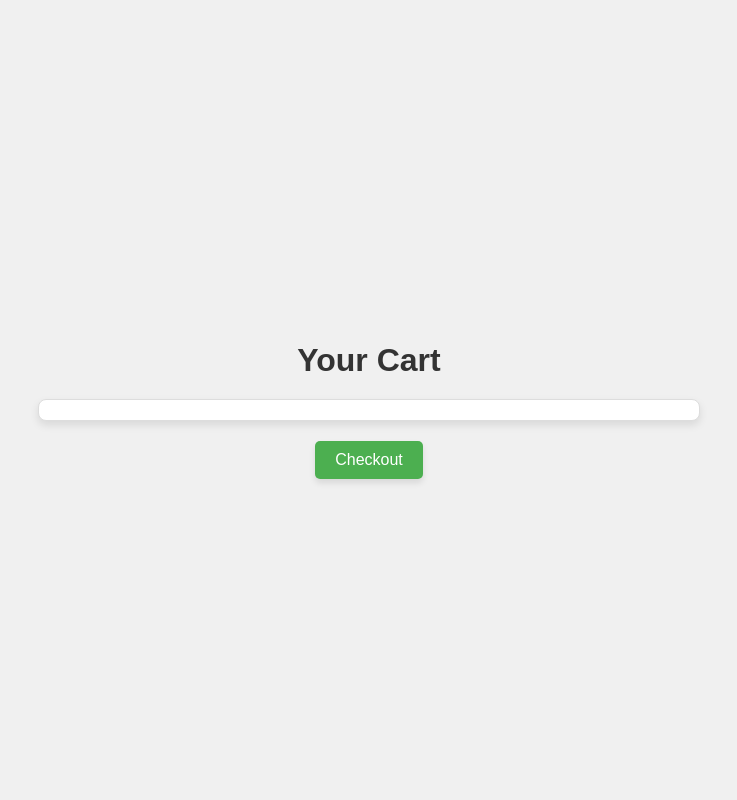
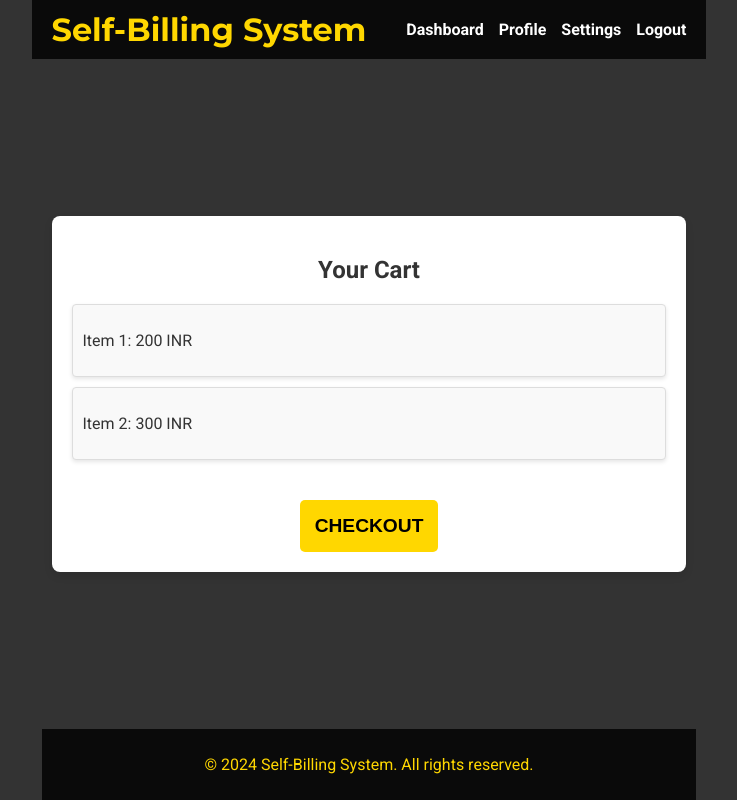
Before and after one commit to Kumar-tester04/final, a plain HTML site: page cart.html in a window 1280 px wide. Shown: the whole page, without its empty margins (271-1008 px from the left). Drawn offline with Linux system fonts and the light colour scheme.

Commit message:
Update cart.html

```diff
--- a/cart.html
+++ b/cart.html
@@ -3,137 +3,158 @@
 <head>
     <meta charset="UTF-8">
     <meta name="viewport" content="width=device-width, initial-scale=1.0">
-    <title>Cart</title>
+    <title>Cart - Self-Billing System</title>
+    <link href="https://fonts.googleapis.com/css2?family=Roboto:wght@400;700&family=Montserrat:wght@400;700&display=swap" rel="stylesheet">
     <style>
         body, html {
             margin: 0;
             padding: 0;
             height: 100%;
             display: flex;
+            flex-direction: column;
             justify-content: center;
             align-items: center;
-            flex-direction: column;
-            background-color: #f0f0f0;
-            font-family: Arial, sans-serif;
+            background-color: #333;
+            font-family: 'Roboto', sans-serif;
+            color: #fff;
         }
 
-        h1 {
+        header {
+            background-color: rgba(0, 0, 0, 0.8);
+            padding: 10px 20px;
+            display: flex;
+            justify-content: space-between;
+            align-items: center;
+            width: 100%;
+        }
+
+        header h1 {
+            margin: 0;
+            font-family: 'Montserrat', sans-serif;
+            color: #ffd700;
+        }
+
+        nav {
+            display: flex;
+            gap: 15px;
+        }
+
+        nav a {
+            color: #fff;
+            text-decoration: none;
+            font-weight: bold;
+        }
+
+        nav a:hover {
+            color: #ffd700;
+        }
+
+        .container {
+            padding: 20px;
+            text-align: center;
+            flex-grow: 1;
+            display: flex;
+            justify-content: center;
+            align-items: center;
+            width: 100%;
+        }
+
+        .cart-content {
+            background-color: #fff;
+            border-radius: 8px;
+            box-shadow: 0 4px 8px rgba(0, 0, 0, 0.1);
+            padding: 20px;
+            max-width: 640px;
+            width: 100%;
+            color: #333;
+        }
+
+        h2 {
             color: #333;
             margin-bottom: 20px;
         }
 
-        #cart-container {
-            width: 640px;
-            max-height: 400px;
-            overflow-y: scroll;
-            background-color: #fff;
-            border: 1px solid #ddd;
-            border-radius: 8px;
-            box-shadow: 0 4px 8px rgba(0, 0, 0, 0.1);
-            padding: 10px;
-            margin-bottom: 20px;
-        }
-
-        #cart-products {
-            list-style: none;
-            padding: 0;
-            margin: 0;
-        }
-
-        #cart-products li {
-            margin: 10px 0;
-            padding: 10px;
+        .cart-item {
+            background-color: #f9f9f9;
             border: 1px solid #ddd;
             border-radius: 4px;
+            padding: 10px;
+            margin: 10px 0;
+            box-shadow: 0 2px 4px rgba(0, 0, 0, 0.1);
             display: flex;
             justify-content: space-between;
             align-items: center;
-            background-color: #f9f9f9;
-            box-shadow: 0 4px 6px rgba(0, 0, 0, 0.1);
         }
 
-        .product-info {
-            text-align: left;
-            flex-grow: 1;
+        .checkout-button {
+            margin-top: 30px;
+            padding: 15px;
+            border-radius: 5px;
+            background-color: #ffd700;
+            color: #000;
+            border: none;
+            cursor: pointer;
+            font-weight: bold;
+            font-size: 1.2em;
+            text-transform: uppercase;
+            transition: background-color 0.3s;
         }
 
-        .quantity {
-            font-size: 16px;
-            padding: 0 10px;
+        .checkout-button:hover {
+            background-color: #ffcc00;
         }
 
-        button {
-            padding: 10px 20px;
-            font-size: 16px;
-            cursor: pointer;
-            border: none;
-            border-radius: 5px;
-            background-color: #4CAF50;
-            color: white;
-            transition: background-color 0.3s;
-            box-shadow: 0 4px 6px rgba(0, 0, 0, 0.1);
-        }
-
-        button:hover {
-            background-color: #45a049;
+        footer {
+            background-color: rgba(0, 0, 0, 0.8);
+            padding: 10px;
+            text-align: center;
+            color: #ffd700;
+            width: 100%;
         }
     </style>
 </head>
 <body>
-    <h1>Your Cart</h1>
-    <div id="cart-container">
-        <ul id="cart-products"></ul>
+<header>
+    <h1>Self-Billing System</h1>
+    <nav>
+        <a href="dashboard.html">Dashboard</a>
+        <a href="profile.html">Profile</a>
+        <a href="settings.html">Settings</a>
+        <a href="#" onclick="logout()">Logout</a>
+    </nav>
+</header>
+
+<main class="container">
+    <div class="cart-content">
+        <h2>Your Cart</h2>
+        <!-- Example cart items -->
+        <div class="cart-item">
+            <div class="product-info">
+                <p>Item 1: 200 INR</p>
+            </div>
+        </div>
+        <div class="cart-item">
+            <div class="product-info">
+                <p>Item 2: 300 INR</p>
+            </div>
+        </div>
+        <button class="checkout-button" onclick="checkout()">Checkout</button>
     </div>
-    <button onclick="checkout()">Checkout</button>
+</main>
 
-    <script>
-        function loadCart() {
-            const scannedProducts = JSON.parse(localStorage.getItem('scannedProducts')) || [];
-            const details = {
-                "123456": {
-                    name: "Soap",
-                    price: "20 INR",
-                    weight: "50g",
-                    discount: "5%",
-                    expiryDate: "2024-12-31"
-                },
-                "789012": {
-                    name: "Shampoo",
-                    price: "120 INR",
-                    weight: "200ml",
-                    discount: "10%",
-                    expiryDate: "2024-11-30"
-                }
-            };
-            const productList = document.getElementById('cart-products');
+<footer>
+    <p>&copy; 2024 Self-Billing System. All rights reserved.</p>
+</footer>
 
-            scannedProducts.forEach(product => {
-                const productDetails = details[product.barcode];
-                if (productDetails) {
-                    const item = document.createElement('li');
-                    item.innerHTML = `
-                        <div class="product-info">
-                            <p><strong>Name:</strong> ${productDetails.name}</p>
-                            <p><strong>Price:</strong> ${productDetails.price}</p>
-                            <p><strong>Weight:</strong> ${productDetails.weight}</p>
-                            <p><strong>Discount:</strong> ${productDetails.discount}</p>
-                            <p><strong>Expiry Date:</strong> ${productDetails.expiryDate}</p>
-                        </div>
-                        <span class="quantity"><strong>Quantity:</strong> ${product.quantity}</span>
-                    `;
-                    productList.appendChild(item);
-                }
-            });
-        }
+<script>
+function logout() {
+    alert("You have been logged out.");
+    window.location.href = 'login.html'; // Redirect to the login page or initial page
+}
 
-        function checkout() {
-            alert("Proceeding to checkout!");
-            // Clear local storage or redirect to another page
-            localStorage.removeItem('scannedProducts');
-        }
-
-        // Load the cart when the page is loaded
-        window.onload = loadCart;
-    </script>
+function checkout() {
+    window.location.href = 'billing.html'; // Redirect to the billing page
+}
+</script>
 </body>
 </html>
```
